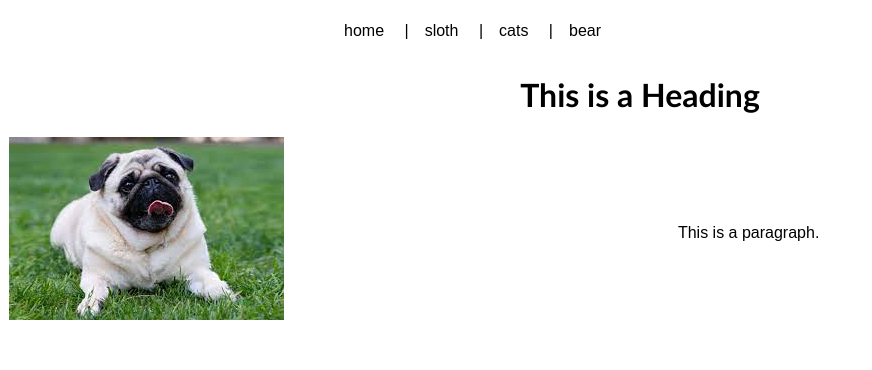
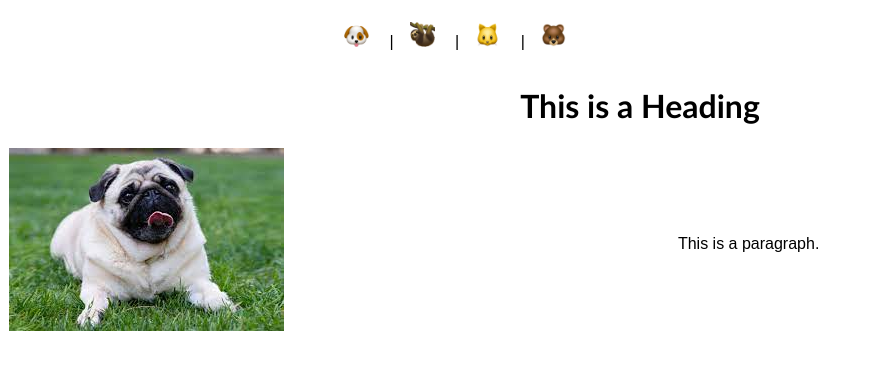
Before and after one commit to Kate-Yi/Kate-Yi.github.io, a plain HTML site: page index.html in a window 1280 px wide. Shown: the whole page, without its empty margins (0-872 px from the left). Drawn offline with Linux system fonts and the light colour scheme.

Commit message:
change buttons to icons

```diff
--- a/index.html
+++ b/index.html
@@ -1,15 +1,15 @@
 <!DOCTYPE html>
 <html>
 <head>
-  <title>Page Title</title>
+  <title>dogs</title>
   <link rel="stylesheet" href="layout.css">
   <div class="row">
   <nav class="bar">
   <ul>
-    <li><a href="index.html" title="home">home</a> |</li>
-    <li><a href="sloths.html" title="sloth">sloth</a> |</li>
-    <li><a href="cats.html" title="cats">cats</a> |</li>
-    <li><a href="bears.html" title="bear">bear</a> </li>
+    <li><a href="index.html" title="Home"><img src="images/buttons/dog_emoji.png" style="width="25" height="25""></a> |</li>
+    <li><a href="sloths.html" title="sloth"><img src="images/buttons/sloth_emoji.png" style="width="25" height="25""></a> |</li>
+    <li><a href="cats.html" title="cats"><img src="images/buttons/cat_emoji.png" style="width="25" height="25""></a> |</li>
+    <li><a href="bears.html" title="bears"><img src="images/buttons/bear_emoji.png" style="width="25" height="25""></a> </li>
   </ul>
   </nav>
   </div>
```
Also changed, not shown: bears.html (+4 -4 lines), cats.html (+4 -4 lines), sloths.html (+4 -4 lines), images/buttons/bear_emoji.png (added), images/buttons/cat_emoji.png (added), images/buttons/dog_emoji.png (added), images/buttons/sloth_emoji.png (added).
